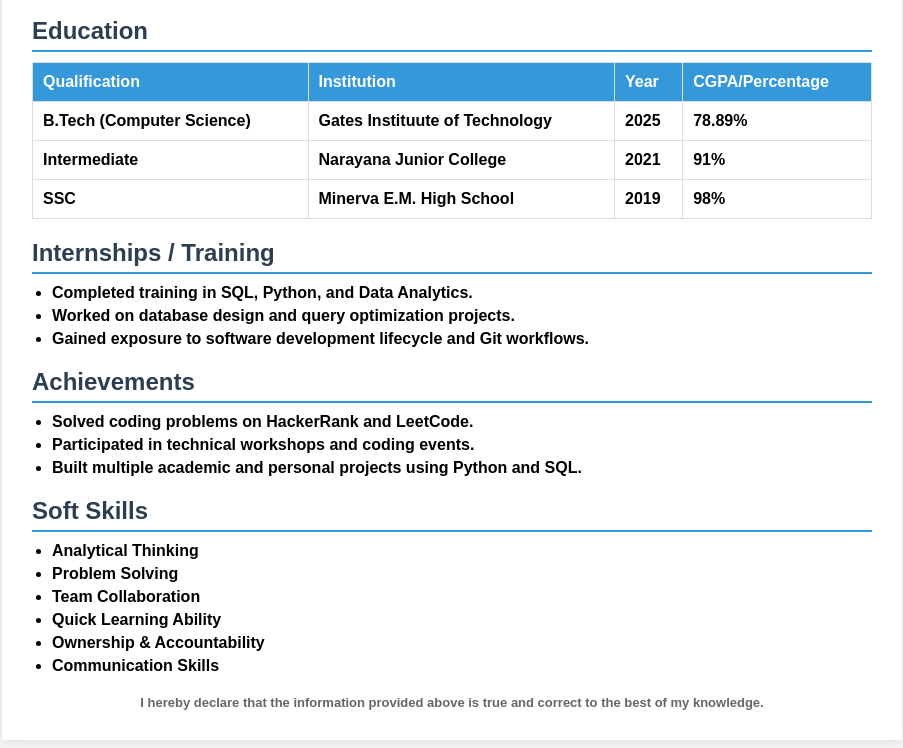
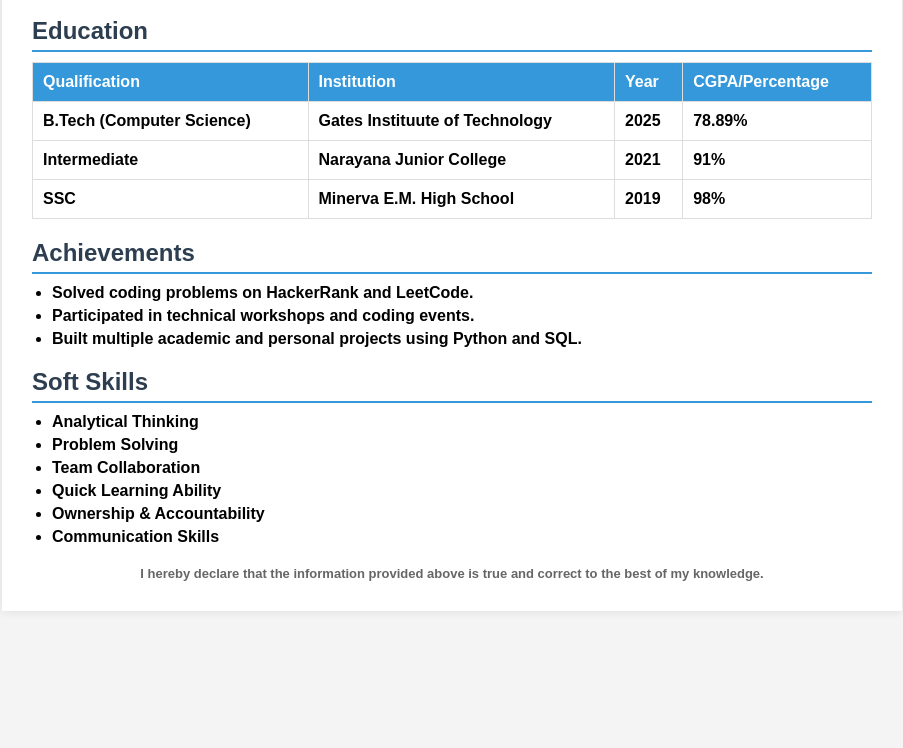
Before and after one commit to Bhavani12-P/k-resume, a plain HTML site: page index.html in a window 1280 px wide. Shown: the part 1291-2039 px from the top of the page, without its empty margins (188-1091 px from the left). After the commit the page ends 1922 px from the top, so only its background shows below. Drawn offline with Linux system fonts and the light colour scheme.

Commit message:
Update index.html

```diff
--- a/index.html
+++ b/index.html
@@ -255,17 +255,6 @@ scalable backend solutions and continuously learning modern technologies.
 </div>
 
 <div class="section">
-<h2>Internships / Training</h2>
-
-<ul>
-<li>Completed training in SQL, Python, and Data Analytics.</li>
-<li>Worked on database design and query optimization projects.</li>
-<li>Gained exposure to software development lifecycle and Git workflows.</li>
-</ul>
-
-</div>
-
-<div class="section">
 <h2>Achievements</h2>
 
 <ul>
```
